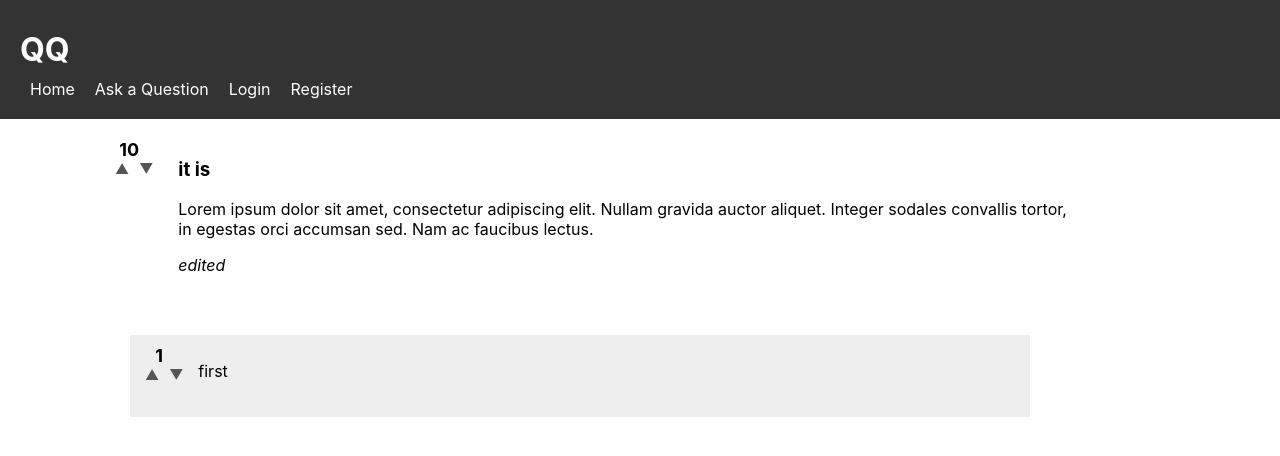
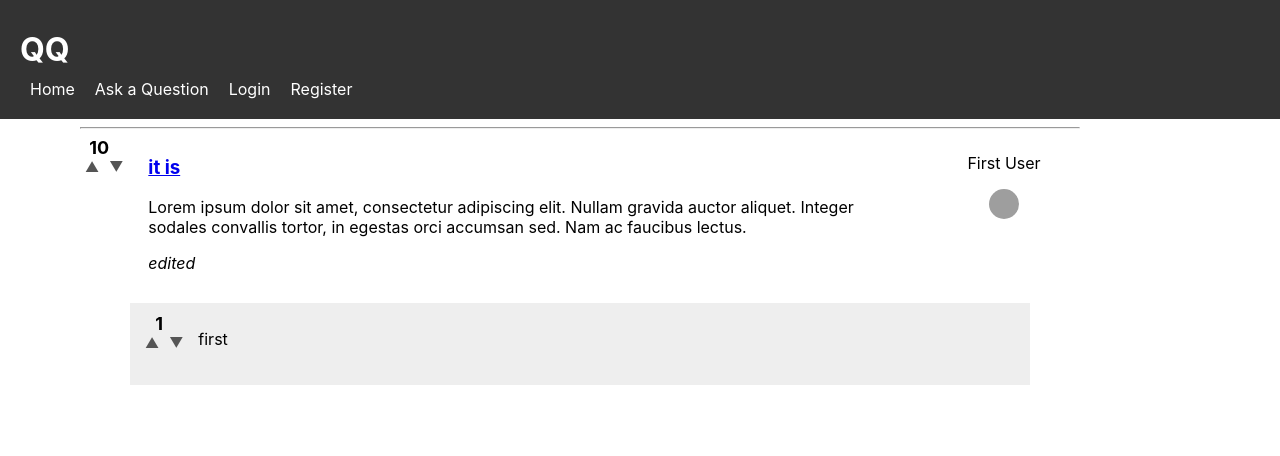
Before and after one commit to EvaldasZak/64-paskaita---Galutinis-atsiskaitymas, a React (Create React App) app: page /question/1 in a window 1280 px wide. Shown: the top 456 px of the page. Built offline with nearby package versions, Linux system fonts and the light colour scheme; data requests are answered from the project's data file; grey boxes are pictures that could not be loaded.

Commit message:
cleaned up question

```diff
--- a/src/components/pages/Question.jsx
+++ b/src/components/pages/Question.jsx
@@ -5,9 +5,8 @@ import styled from "styled-components";
 import QuestionsContext from "../../context/QuestionsContext";
 import UsersContext from "../../context/UsersContext";
 
-import EditedTag from "../atoms/EditedTag";
 import Answer from "../organisms/Answer";
-import Vote from "../organisms/Vote";
+import QuestionComponent from "../organisms/Question";
 
 const Section = styled.section`
   display: flex;
@@ -83,18 +82,6 @@ const Button = styled.button`
     background-color: #0056b3;
   }
 `;
-const VoteComponent = styled.div`
-  display: flex;
-  flex-direction: column;
-  align-items: center;
-  margin-right: 10px;
-`;
-
-const QuestionStyle = styled.div`
-  display: flex;
-  flex-direction: row;
-  margin: 20px 0;
-`;
 
 const Question = () => {
   const { id } = useParams();
@@ -107,7 +94,7 @@ const Question = () => {
     updateAnswerInApi,
     deleteAnswerFromApi,
   } = useContext(QuestionsContext);
-  const { currentUser } = useContext(UsersContext);
+  const { currentUser, users } = useContext(UsersContext);
 
   const navigate = useNavigate();
 
@@ -214,9 +201,9 @@ const Question = () => {
   }
 
   return (
-    <Section id="single-question">
-      <div className="question">
-        {/* <Vote /> */}
+    <>
+      <QuestionComponent question={question} key={question.id} users={users} />
+      <Section>
         <div className="question-details">
           {isEditing ? (
             <EditableContent>
@@ -233,19 +220,6 @@ const Question = () => {
             </EditableContent>
           ) : (
             <div>
-              <QuestionStyle>
-                <VoteComponent>
-                  <Vote
-                    type="question"
-                    id={question.id}
-                    object={question}
-                    rating={question.rating}
-                  />
-                </VoteComponent>
-                <div>
-                  <h3>{question.title}</h3>
-                  <p>{question.body}</p>
-                  <EditedTag edited={question.edited} />
               {currentUser && currentUser.id === question.userId && (
                 <div>
                   <Button onClick={handleEdit}>Edit</Button>
@@ -253,10 +227,7 @@ const Question = () => {
                 </div>
               )}
             </div>
-              </QuestionStyle>
-            </div>
           )}
-        </div>
         </div>
         <div className="answers">
           {answers &&
@@ -282,6 +253,7 @@ const Question = () => {
           </div>
         )}
       </Section>
+    </>
   );
 };
 
```
Lines whose indentation alone changed are shown as unchanged.
